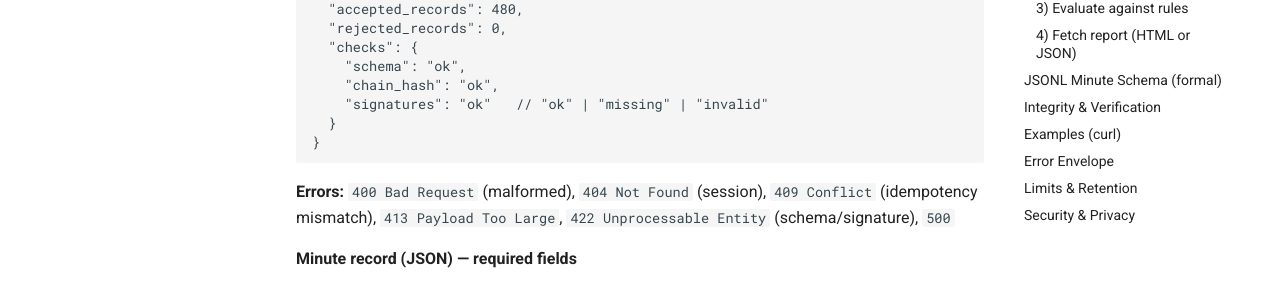
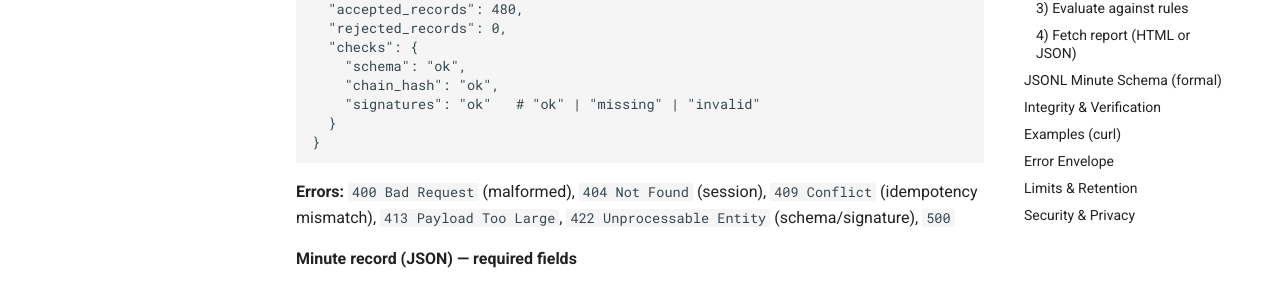
Before and after one commit to googs0/av-safe-toolkit, an MkDocs documentation site: the page built from docs/api.md, in a window 1280 px wide and 900 px high, scrolled down 1963 px. Shown: the part 298-586 px from the top of the window. Built offline with MkDocs 1.6.1 and Material for MkDocs 9.7.7, drawn with Linux system fonts in a browser that asks for light colours; comment, search, counter and statistics services are not loaded; some of the changed text lies outside the part shown.

```diff
--- a/docs/api.md
+++ b/docs/api.md
@@ -98,7 +98,7 @@ Content-Type: application/octet-stream
   "checks": {
     "schema": "ok",
     "chain_hash": "ok",
-    "signatures": "ok"   // "ok" | "missing" | "invalid"
+    "signatures": "ok"   # "ok" | "missing" | "invalid"
   }
 }
 ~~~
```
